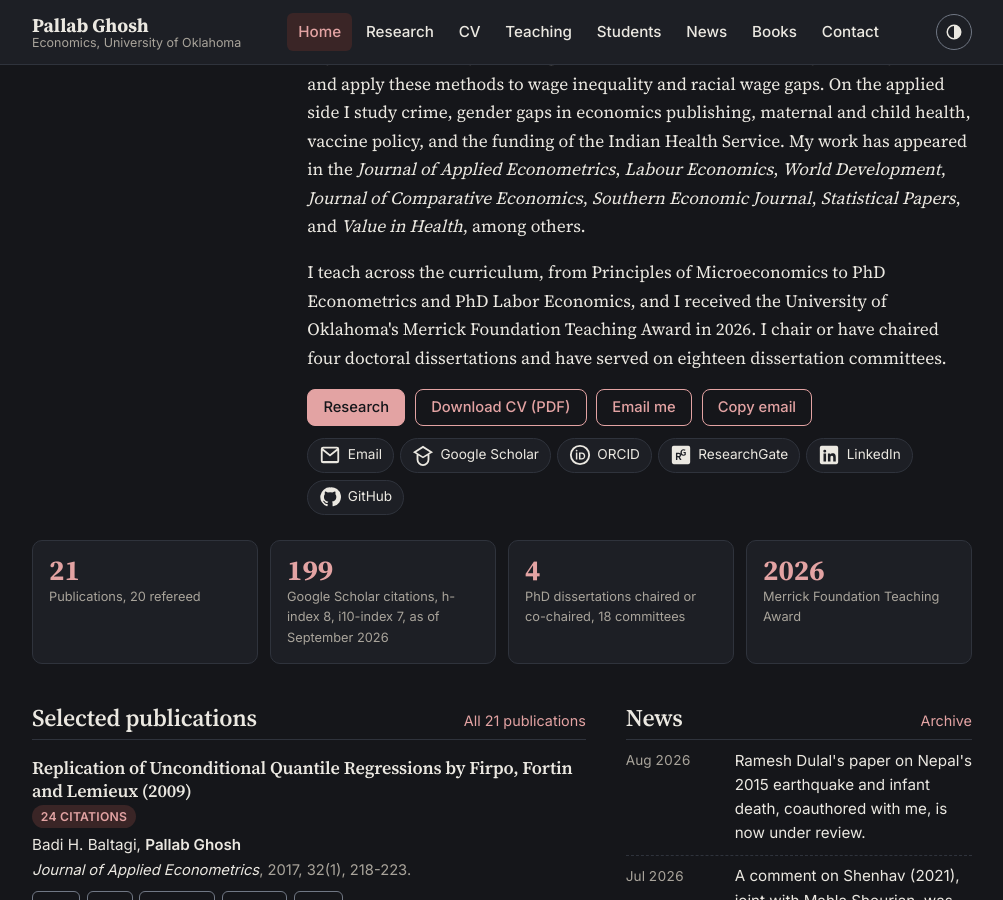
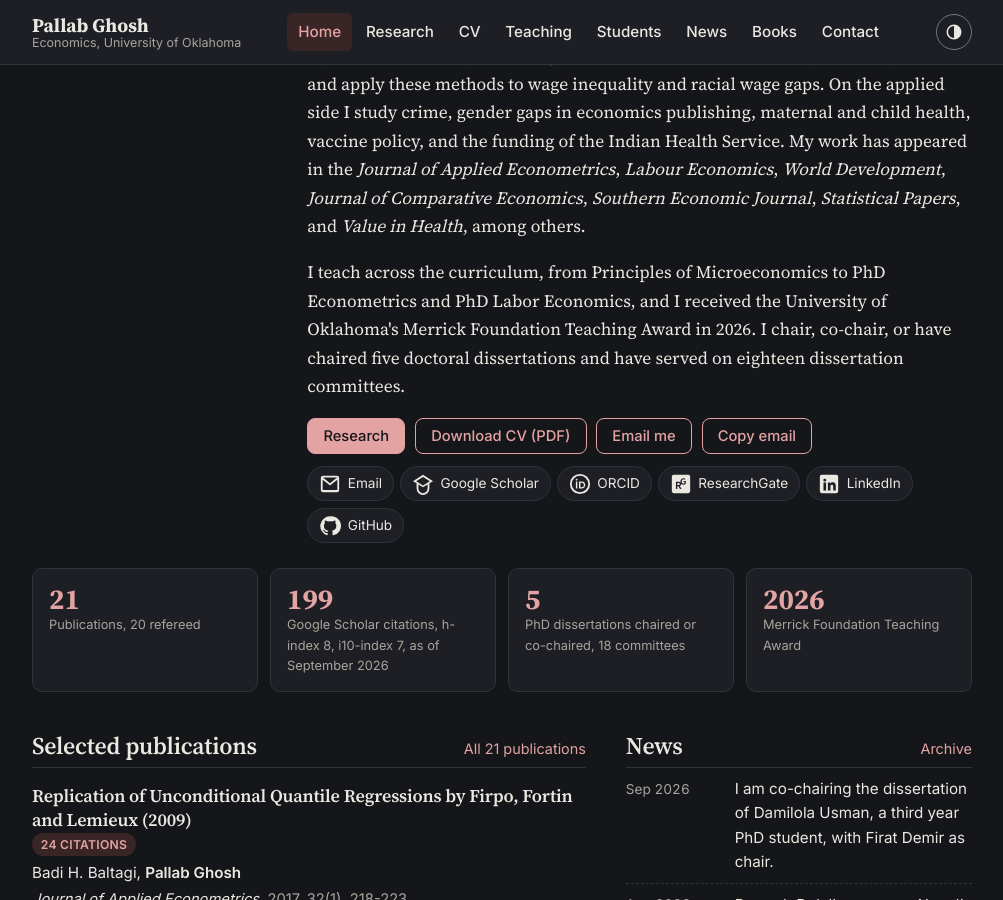
Before and after one commit to paghosh/paghosh.github.io, a Jekyll site: the page built from index.html, in a window 1280 px wide and 900 px high, scrolled down 481 px. Shown: the whole window, without its empty margins (138-1141 px from the left). Built offline with Jekyll 4.4.1, drawn with Linux system fonts in a browser that asks for light colours; some of the changed text lies outside the part shown.

Commit message:
Add Damilola Usman as a co-chaired PhD advisee
Co-Authored-By: Claude Fable 5.1 <noreply@anthropic.com>
Claude-Session: https://claude.ai/code/session_01PR6Zvyiq42ajDnzYkfASbB

```diff
--- a/_data/news.yml
+++ b/_data/news.yml
@@ -1,6 +1,8 @@
 # News feed. Newest first. Add one block per event.
 # date: YYYY-MM-DD   text: plain sentence (Markdown links allowed). The site displays month and year only, so use the first of the month when the exact day is not known.
 
+- date: 2026-09-01
+  text: "I am co-chairing the dissertation of Damilola Usman, a third year PhD student, with Firat Demir as chair."
 - date: 2026-08-25
   text: "Ramesh Dulal's paper on Nepal's 2015 earthquake and infant death, coauthored with me, is now under review."
 - date: 2026-07-15
--- a/_data/students.yml
+++ b/_data/students.yml
@@ -1,5 +1,10 @@
 # Doctoral advisees, committees, and undergraduate honors students.
 advisees:
+  - name: Damilola Usman
+    field: Economics
+    years: 2024 to present
+    role: Co-chair, with Firat Demir as chair
+    placement: Third year PhD student
   - name: Ramesh Dulal
     field: Labor Economics
     years: 2023 to 2027
--- a/index.html
+++ b/index.html
@@ -22,7 +22,7 @@ description: "Pallab Ghosh is an Associate Professor of Economics at the Univers
     <div class="bio">
       <p>I am an Associate Professor of Economics at the University of Oklahoma, where I direct the Online MA in Econometrics and previously served as Director of Graduate Studies. I received my Ph.D. in Economics from Syracuse University in 2014, an M.S. in Quantitative Economics from the Indian Statistical Institute, Kolkata, and a B.S. in Economics from the University of Calcutta. Before graduate school I worked for two years as a market research analyst at Hewlett-Packard in Bangalore.</p>
       <p>My research spans econometrics, labor economics, health economics, and development economics. On the methods side I work on unconditional quantile regression, including Box-Cox power transformations and endogenous regressors, and apply these methods to wage inequality and racial wage gaps. On the applied side I study crime, gender gaps in economics publishing, maternal and child health, vaccine policy, and the funding of the Indian Health Service. My work has appeared in the <em>Journal of Applied Econometrics</em>, <em>Labour Economics</em>, <em>World Development</em>, <em>Journal of Comparative Economics</em>, <em>Southern Economic Journal</em>, <em>Statistical Papers</em>, and <em>Value in Health</em>, among others.</p>
-      <p>I teach across the curriculum, from Principles of Microeconomics to PhD Econometrics and PhD Labor Economics, and I received the University of Oklahoma's Merrick Foundation Teaching Award in 2026. I chair or have chaired four doctoral dissertations and have served on eighteen dissertation committees.</p>
+      <p>I teach across the curriculum, from Principles of Microeconomics to PhD Econometrics and PhD Labor Economics, and I received the University of Oklahoma's Merrick Foundation Teaching Award in 2026. I chair, co-chair, or have chaired five doctoral dissertations and have served on eighteen dissertation committees.</p>
     </div>
     <div class="hero-actions">
       <a class="btn btn-primary" href="{{ '/research/' | relative_url }}">Research</a>
```
Also changed, not shown: 2 other files.
